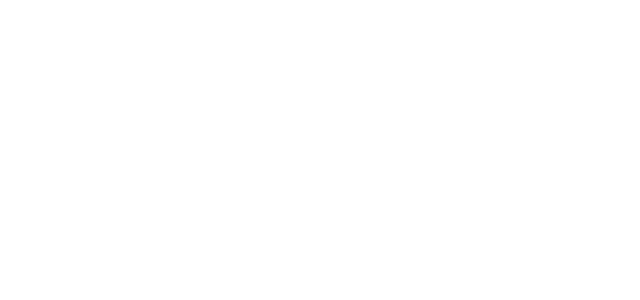
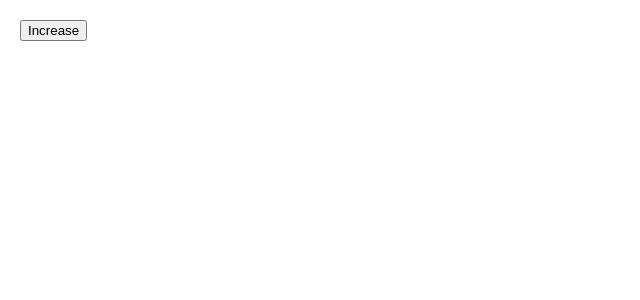
Before and after one commit to haingocvu/LearnHtml2022, a React (Create React App) app: page /web-storage in a window 1280 px wide. Before the commit this address had no page. Shown: the top 300 px of the page, without its empty margins (0-640 px from the left). Built offline with nearby package versions, Linux system fonts and the light colour scheme.

Commit message:
web storage

```diff
--- a/src/components/App.js
+++ b/src/components/App.js
@@ -25,6 +25,7 @@
 import Video from 'src/pages/video/Video';
 import Location from 'src/pages/location/Location';
 import DragDrop from 'src/pages/dragdrop/DragDrop';
+import WebStorage from 'src/pages/webStorage/WebStorage';
 
 function App() {
   return (
@@ -52,6 +53,7 @@
         <Route path="/video" element={<Video />} />
         <Route path="/location" element={<Location />} />
         <Route path="/dragdrop" element={<DragDrop />} />
+        <Route path="/web-storage" element={<WebStorage />} />
       </Routes>
     </Router>
   );
--- /dev/null
+++ b/src/pages/webStorage/WebStorage.jsx
@@ -0,0 +1,31 @@
+import React from 'react';
+
+function WebStorage() {
+  const resultRef = React.useRef(null);
+  React.useEffect(() => {
+    resultRef.current.innerHTML = localStorage?.clickCount
+      ? `you clicked ${localStorage.clickCount}`
+      : '';
+  }, []);
+  const handleClick = () => {
+    if (typeof Storage !== 'undefined') {
+      if (localStorage.clickCount) {
+        localStorage.clickCount = +localStorage.clickCount + 1;
+      } else {
+        localStorage.clickCount = 1;
+      }
+      resultRef.current.innerHTML = `you clicked ${localStorage.clickCount}`;
+    } else {
+      resultRef.current.innerHTML = 'web storage is not support!';
+    }
+  };
+  return (
+    <section style={{ margin: '20px' }}>
+      <button onClick={handleClick}>Increase</button>
+      <br />
+      <p ref={resultRef} />
+    </section>
+  );
+}
+
+export default WebStorage;
```
